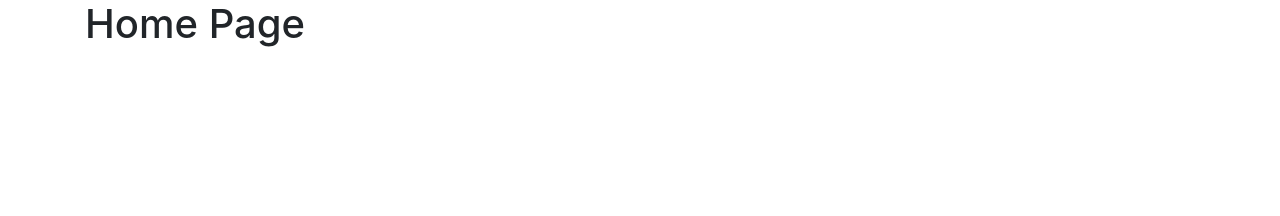
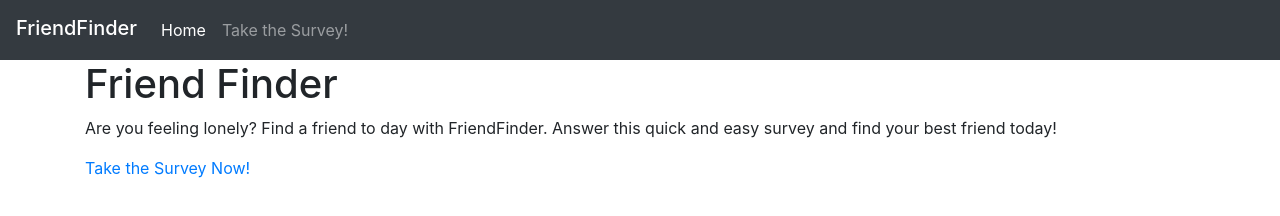
Before and after one commit to MattsPoche/FriendFinder, a website: page app/public/index.html in a window 1280 px wide. Drawn offline with nearby package versions, Linux system fonts and the light colour scheme.

Commit message:
Added html/styling

```diff
--- a/app/data/finder.js
+++ b/app/data/finder.js
@@ -1,4 +1,3 @@
-
 module.exports = function(data) {
     var totalScore = 0;
     var scoreDif = 25;
--- a/app/public/index.html
+++ b/app/public/index.html
@@ -4,15 +4,33 @@
 <head>
     <meta charset="utf-8" />
     <meta http-equiv="X-UA-Compatible" content="IE=edge">
-    <title>Survey page</title>
+    <title>Friend Finder</title>
     <meta name="viewport" content="width=device-width, initial-scale=1">
     <link rel="stylesheet" href="https://stackpath.bootstrapcdn.com/bootstrap/4.1.3/css/bootstrap.min.css" integrity="sha384-MCw98/SFnGE8fJT3GXwEOngsV7Zt27NXFoaoApmYm81iuXoPkFOJwJ8ERdknLPMO"
         crossorigin="anonymous">
 </head>
 
 <body>
+    <nav class="navbar navbar-expand-md navbar-dark bg-dark">
+        <a href="/" class="navbar-brand mb-1 h1">FriendFinder</a>
+        <button class="navbar-toggler" type="button" data-toggle="collapse" data-target="#navbar-links" aria-controls="navbar-links"
+            aria-expanded="true" aria-label="Toggle navigation">
+            <span class="navbar-toggler-icon"></span>
+        </button>
+        <div class="collapse navbar-collapse" id="navbar-links">
+            <ul class="navbar-nav mr-auto">
+                <li class="nav-item active"><a class="nav-link" href="/">Home</a></li>
+                <li class="nav-item"><a class="nav-link" href="/survey">Take the Survey!</a></li>
+            </ul>
+        </div>
+    </nav>
     <div class="container">
-        <div class="page-header"><h1>Home Page</h1></div>
+        <div class="page-header">
+            <h1>Friend Finder</h1>
+        </div>
+        <p>Are you feeling lonely? Find a friend to day with FriendFinder. Answer this quick and easy survey and find
+            your best friend today!</p>
+        <a href="/survey">Take the Survey Now!</a>
     </div>
 </body>
 
```
Also changed, not shown: app/public/survey.html (+26 -6 lines).
